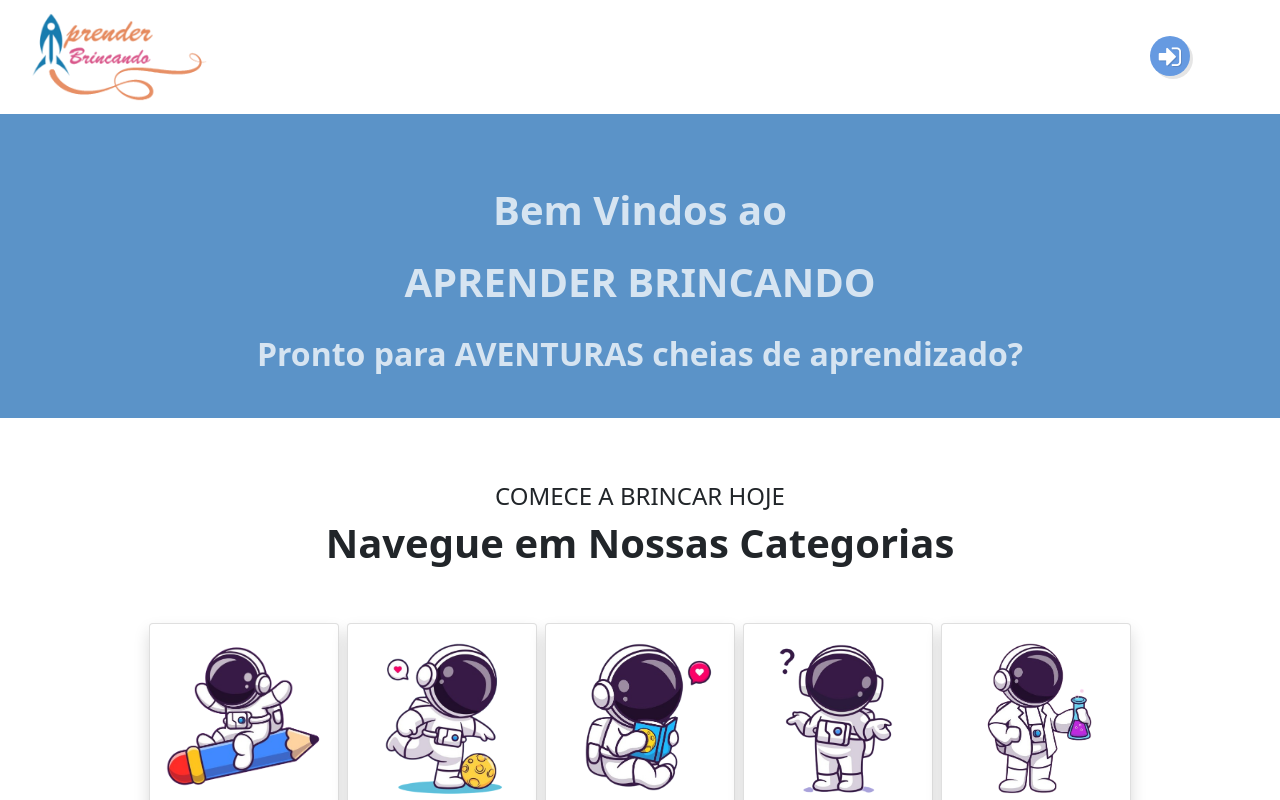
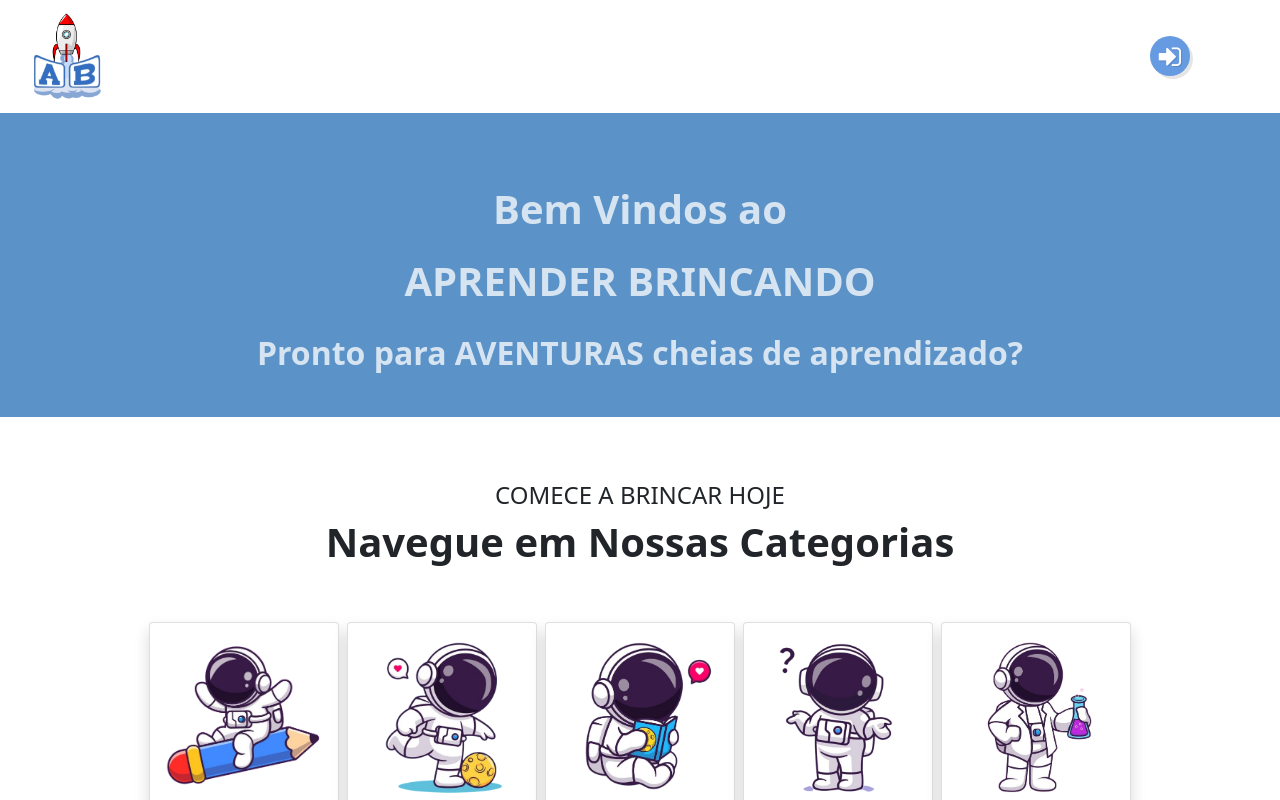
Before and after one commit to GrazySamy/AprenderBrincandoFrontend, a React (Vite) app in the folder basic/basictools/: page / in a window 1280 px wide. Shown: the top 800 px of the page. Built offline with nearby package versions, Linux system fonts and the light colour scheme; no server answers; the HTML template or start-up script is replaced by a standard one.

Commit message:
Ajuste no logo

```diff
--- a/basic/basictools/src/components/Navbar/Navbar.jsx
+++ b/basic/basictools/src/components/Navbar/Navbar.jsx
@@ -55,7 +55,7 @@ function Navbar() {
 
       <nav class="navbar bg-body-tertiary">
         <div class="container-fluid">
-          <a class="navbar-brand"><img className={styles.logo} src="src/assets/img/logo3.png" alt="..." width="80%" /></a>
+          <a class="navbar-brand"><img className={styles.logo} src="src/assets/img/logo.png" alt="..." width="15%" /></a>
           <button class="navbar-toggler" type="button" data-bs-toggle="offcanvas" data-bs-target="#offcanvasNavbar" aria-controls="offcanvasNavbar" aria-label="Toggle navigation">
             <span class="navbar-toggler-icon"></span>
           </button>
--- a/basic/basictools/src/components/Navbar/Navbar.module.css
+++ b/basic/basictools/src/components/Navbar/Navbar.module.css
@@ -1,3 +1,5 @@
 .logo {
     margin-left: 20px;
+
+
 }
```
